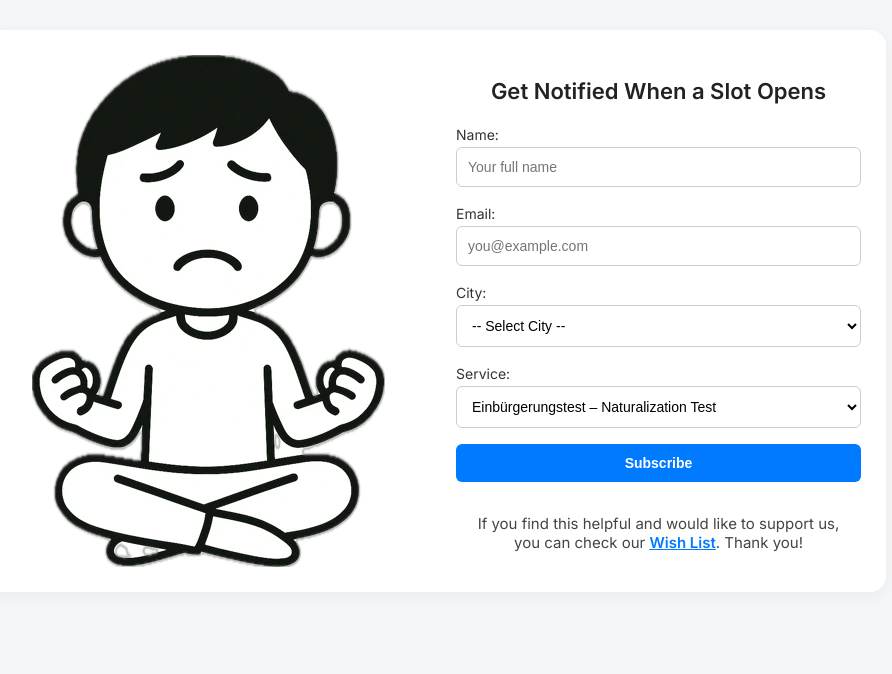
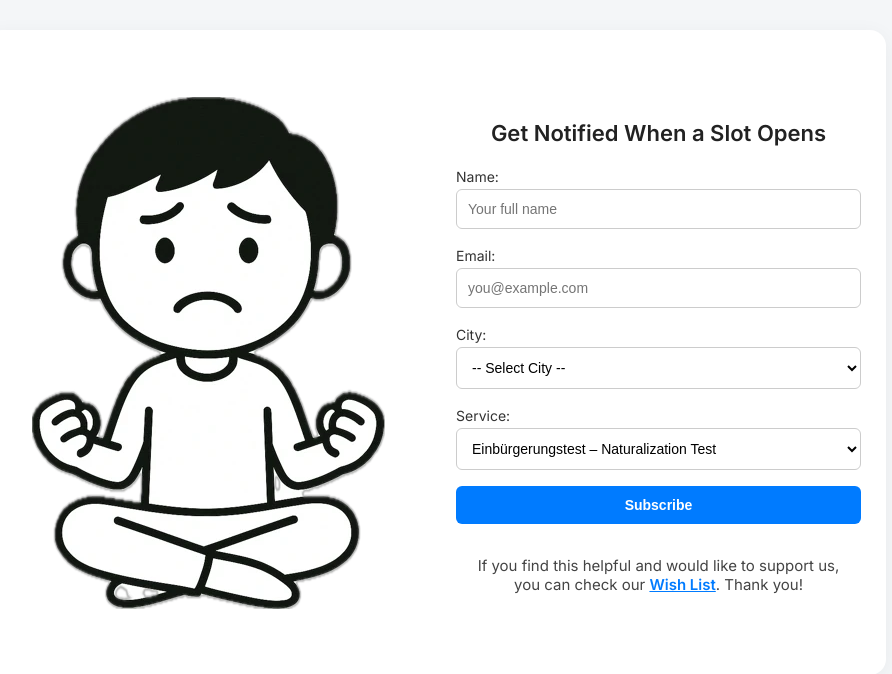
Before and after one commit to hossys/termin-checker, a Flask app: page / in a window 1280 px wide. Shown: the top 674 px of the page, without its empty margins (204-1096 px from the left). Run offline with Flask 3, Linux system fonts and the light colour scheme.

Commit message:
Update index.html

```diff
--- a/templates/index.html
+++ b/templates/index.html
@@ -32,19 +32,18 @@
 
     .image-box {
       flex: 1;
-      background-color: #fff;
       display: flex;
       align-items: center;
       justify-content: center;
       padding: 20px;
       position: relative;
-      aspect-ratio: 512 / 390;
+      aspect-ratio: 353 / 512;
     }
 
     .image-box img {
       width: 353px;
       height: 512px;
-  object-fit: cover;
+      object-fit: contain;
       position: absolute;
       top: 0;
       left: 0;
```
Lines whose indentation alone changed are shown as unchanged.
